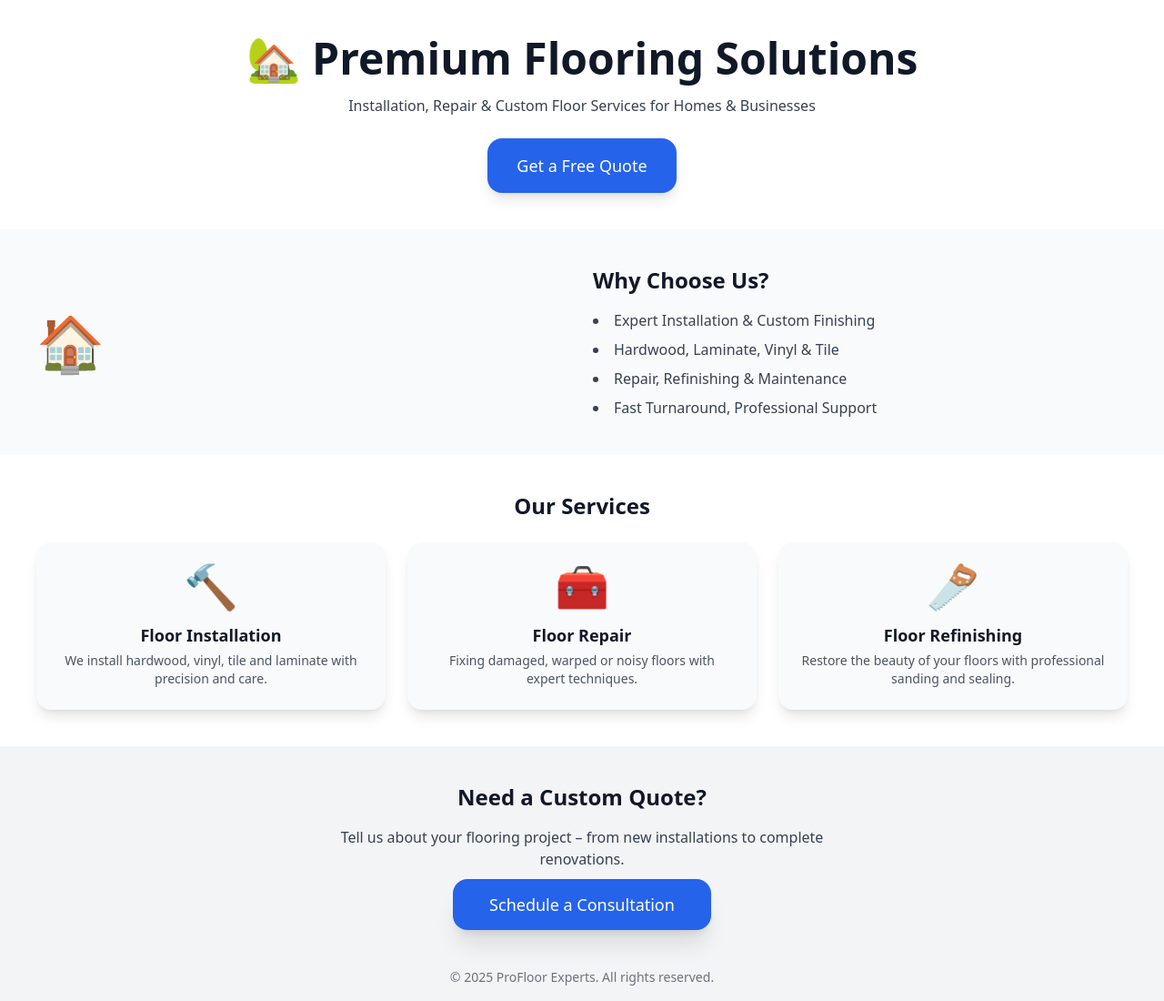
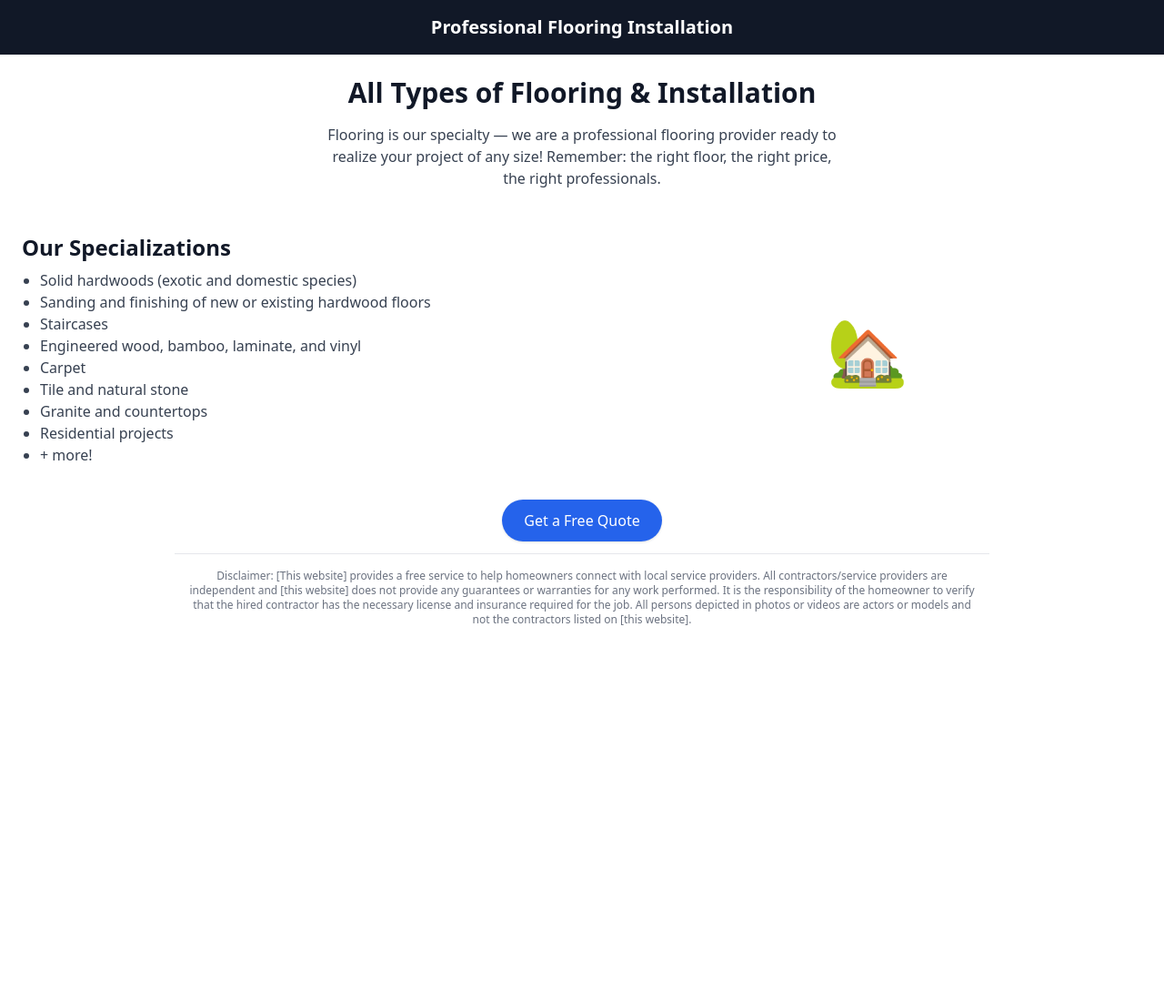
Before and after one commit to homeservices-lab/Flooring, a plain HTML site: page index.html in a window 1280 px wide. Shown: the whole page at 91% size. After the commit the page ends 800 px from the top, so only its background shows below. Drawn offline with nearby package versions, Linux system fonts and the light colour scheme.

Commit message:
index.html

```diff
--- a/index.html
+++ b/index.html
@@ -3,98 +3,47 @@
 <head>
   <meta charset="UTF-8" />
   <meta name="viewport" content="width=device-width, initial-scale=1.0" />
-  <title>Premium Flooring Services</title>
+  <title>Flooring Services</title>
   <script src="https://cdn.tailwindcss.com"></script>
-  <style>
-    .fade-in {
-      opacity: 0;
-      transform: translateY(30px);
-      transition: opacity 0.8s ease, transform 0.8s ease;
-    }
-    .fade-in.visible {
-      opacity: 1;
-      transform: translateY(0);
-    }
-  </style>
-  <script>
-    document.addEventListener("DOMContentLoaded", () => {
-      const els = document.querySelectorAll(".fade-in");
-      const obs = new IntersectionObserver(entries => {
-        entries.forEach(e => {
-          if (e.isIntersecting) e.target.classList.add("visible");
-        });
-      }, { threshold: 0.1 });
-      els.forEach(el => obs.observe(el));
-    });
-  </script>
 </head>
-<body class="bg-gray-100 text-gray-900">
-
-  <!-- Header -->
-  <header class="text-center p-6 md:p-10 bg-white">
-    <h1 class="text-3xl md:text-5xl font-bold fade-in">🏡 Premium Flooring Solutions</h1>
-    <p class="mt-4 text-gray-700 fade-in">Installation, Repair & Custom Floor Services for Homes & Businesses</p>
-    <a href="#quote" class="inline-block mt-6 bg-blue-600 hover:bg-blue-700 text-white px-8 py-4 text-lg rounded-2xl shadow-lg transition">
-      Get a Free Quote
-    </a>
+<body class="bg-white text-gray-900">
+  <header class="bg-gray-900 text-white p-4 text-center text-xl font-bold">
+    Professional Flooring Installation
   </header>
 
-  <!-- Why Us -->
-  <section class="grid md:grid-cols-2 gap-6 p-6 md:p-10 items-center bg-gray-50">
-    <div class="text-6xl text-center md:text-left fade-in">🏠</div>
-    <div class="fade-in">
-      <h2 class="text-2xl font-semibold mb-4">Why Choose Us?</h2>
-      <ul class="list-disc list-inside text-gray-700 space-y-2">
-        <li>Expert Installation & Custom Finishing</li>
-        <li>Hardwood, Laminate, Vinyl & Tile</li>
-        <li>Repair, Refinishing & Maintenance</li>
-        <li>Fast Turnaround, Professional Support</li>
+  <section class="p-6 text-center">
+    <h1 class="text-3xl font-bold mb-4">All Types of Flooring & Installation</h1>
+    <p class="max-w-xl mx-auto text-gray-700">
+      Flooring is our specialty — we are a professional flooring provider ready to realize your project of any size! Remember: the right floor, the right price, the right professionals.
+    </p>
+  </section>
+
+  <section class="grid md:grid-cols-2 gap-6 p-6">
+    <div>
+      <h2 class="text-2xl font-semibold mb-2">Our Specializations</h2>
+      <ul class="list-disc pl-5 text-gray-700">
+        <li>Solid hardwoods (exotic and domestic species)</li>
+        <li>Sanding and finishing of new or existing hardwood floors</li>
+        <li>Staircases</li>
+        <li>Engineered wood, bamboo, laminate, and vinyl</li>
+        <li>Carpet</li>
+        <li>Tile and natural stone</li>
+        <li>Granite and countertops</li>
+        <li>Residential projects</li>
+        <li>+ more!</li>
       </ul>
+    </div>
+    <div class="flex justify-center items-center">
+      <div class="text-7xl">🏡</div>
     </div>
   </section>
 
-  <!-- Services -->
-  <section class="bg-white p-6 md:p-10">
-    <h2 class="text-2xl font-bold text-center mb-6">Our Services</h2>
-    <div class="grid md:grid-cols-3 gap-6">
-
-      <!-- Install -->
-      <div class="bg-gray-50 rounded-2xl shadow-lg p-6 text-center fade-in">
-        <div class="text-5xl mb-4">🔨</div>
-        <h3 class="font-semibold text-lg mb-1">Floor Installation</h3>
-        <p class="text-sm text-gray-600">We install hardwood, vinyl, tile and laminate with precision and care.</p>
-      </div>
-
-      <!-- Repair -->
-      <div class="bg-gray-50 rounded-2xl shadow-lg p-6 text-center fade-in">
-        <div class="text-5xl mb-4">🧰</div>
-        <h3 class="font-semibold text-lg mb-1">Floor Repair</h3>
-        <p class="text-sm text-gray-600">Fixing damaged, warped or noisy floors with expert techniques.</p>
-      </div>
-
-      <!-- Refinishing -->
-      <div class="bg-gray-50 rounded-2xl shadow-lg p-6 text-center fade-in">
-        <div class="text-5xl mb-4">🪚</div>
-        <h3 class="font-semibold text-lg mb-1">Floor Refinishing</h3>
-        <p class="text-sm text-gray-600">Restore the beauty of your floors with professional sanding and sealing.</p>
-      </div>
-
-    </div>
+  <section class="p-6 text-center">
+    <a href="#" class="bg-blue-600 text-white px-6 py-3 rounded-full shadow hover:bg-blue-700 transition">Get a Free Quote</a>
   </section>
 
-  <!-- Quote -->
-  <section id="quote" class="text-center p-6 md:p-10 bg-gray-100 fade-in">
-    <h2 class="text-2xl font-bold mb-4">Need a Custom Quote?</h2>
-    <p class="mb-6 text-gray-700 max-w-xl mx-auto">
-      Tell us about your flooring project – from new installations to complete renovations.
-    </p>
-    <a href="mailto:your-email@example.com?subject=Flooring%20Quote%20Request" class="bg-blue-600 hover:bg-blue-700 text-white text-lg px-10 py-4 rounded-2xl shadow-xl transition">
-      Schedule a Consultation
-    </a>
-  </section>
-
-  <!-- Footer -->
-  <footer class="text-center p-4 text-gray-500 text-sm">&copy; 2025 ProFloor Experts. All rights reserved.</footer>
-
+  <footer class="text-xs text-gray-500 p-4 border-t text-center max-w-4xl mx-auto">
+    Disclaimer: [This website] provides a free service to help homeowners connect with local service providers. All contractors/service providers are independent and [this website] does not provide any guarantees or warranties for any work performed. It is the responsibility of the homeowner to verify that the hired contractor has the necessary license and insurance required for the job. All persons depicted in photos or videos are actors or models and not the contractors listed on [this website].
+  </footer>
 </body>
 </html>
```
